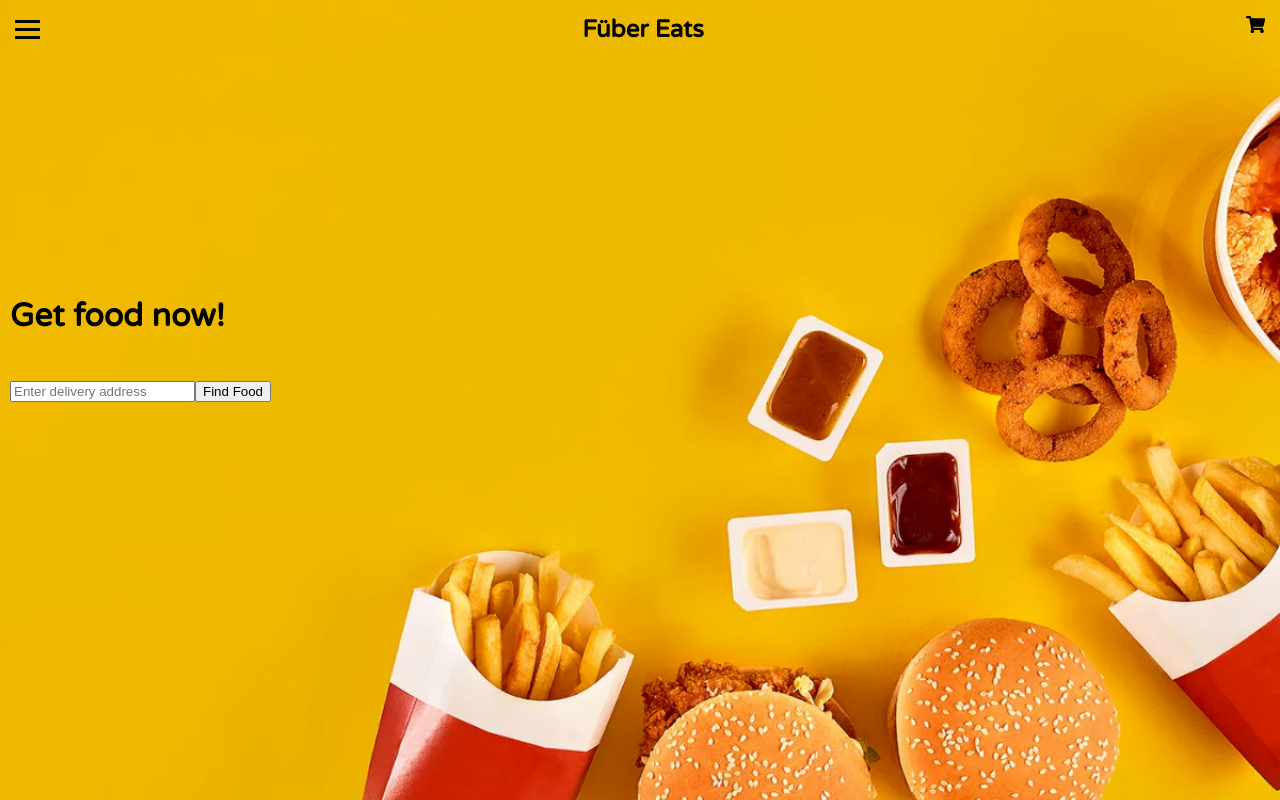
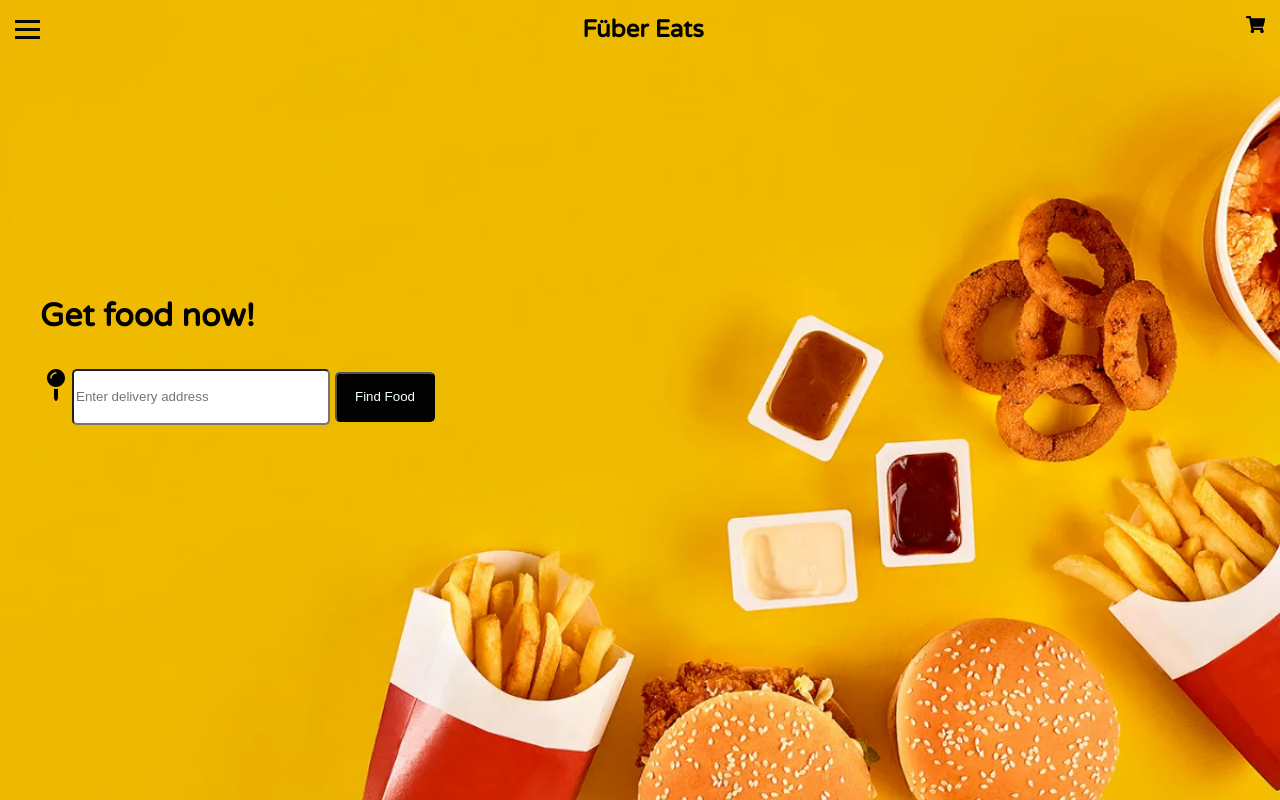
Before and after one commit to tonywuhoo/Uber-Eats-Clone, a React (Create React App) app in the folder fuber-eats/: page / in a window 1280 px wide. Built offline with nearby package versions, Linux system fonts and the light colour scheme.

Commit message:
homepage edit

```diff
--- a/fuber-eats/src/App.css
+++ b/fuber-eats/src/App.css
@@ -85,5 +85,24 @@ p {
   font-weight:bolder;
   position: relative;
   top: 200px;
-  margin-left: 10px;
+  margin-left: 40px;
+  margin-bottom: 0;
 }
+.delivery {
+  border-radius: 5px;
+  width: 250px;
+  height: 50px;
+}
+button {
+  background-color: #020202;
+  color: azure;
+  border-radius: 5px;
+  width: 100px;
+  height: 50px;
+  margin-left: 5px;
+}
+
+.pin {
+  position: relative;
+  margin-top: 2px;
+}
--- a/fuber-eats/src/App.js
+++ b/fuber-eats/src/App.js
@@ -1,7 +1,6 @@
-import { FaShoppingCart } from 'react-icons/fa';
 import Menu from "./Menu.jsx"
 import Delivery from './Delivery.jsx';
-
+import Cart from "./Cart.jsx";
 import './App.css';
 
 export default function Home() {
@@ -11,12 +10,11 @@ export default function Home() {
         backgroundImage: "url(/fast-food.png)"
         }}>
         <header>
-          <Menu/>
+          <Menu className="menu"/>
         <div className='title'>Füber Eats</div>
- < FaShoppingCart className='cart'/>
+ < Cart className='cart'/>
         </header>
 
-      <p>Get food now!</p>
         <Delivery />
       </div>
     </>
--- /dev/null
+++ b/fuber-eats/src/Cart.jsx
@@ -0,0 +1,11 @@
+import React from "react"
+import { FaShoppingCart } from 'react-icons/fa';
+
+export default function Cart() {
+
+  return (
+    <div>
+      < FaShoppingCart className='cart'/>
+    </div>
+  )
+ }
--- a/fuber-eats/src/Delivery.jsx
+++ b/fuber-eats/src/Delivery.jsx
@@ -1,13 +1,15 @@
 import React from "react"
+import { FaMapPin } from 'react-icons/fa';
 
 export default function Delivery() {
 
   return (
     <div>
+      <p>Get food now!</p>
       <form id="form">
-      <p>
+        <p>
+         <FaMapPin className="pin"/>
         <input className="delivery" type="text"
-               name="lot"
             placeholder="Enter delivery address" />
           <button>Find Food</button>
         </p>
--- a/fuber-eats/src/Menu.jsx
+++ b/fuber-eats/src/Menu.jsx
@@ -3,6 +3,9 @@ import React from "react"
 export default function Menu() {
 
 
+  const handleClick = () => {
+
+  }
 
   return (
   <div>
@@ -13,7 +16,7 @@ export default function Menu() {
             <li>Drinks</li>
             <li>Desserts</li>
           </ul>
-      <div className="hamburger">
+      <div className="hamburger" onClick={handleClick}>
       <span className="bar"></span>
       <span className="bar"></span>
       <span className="bar"></span>
```
